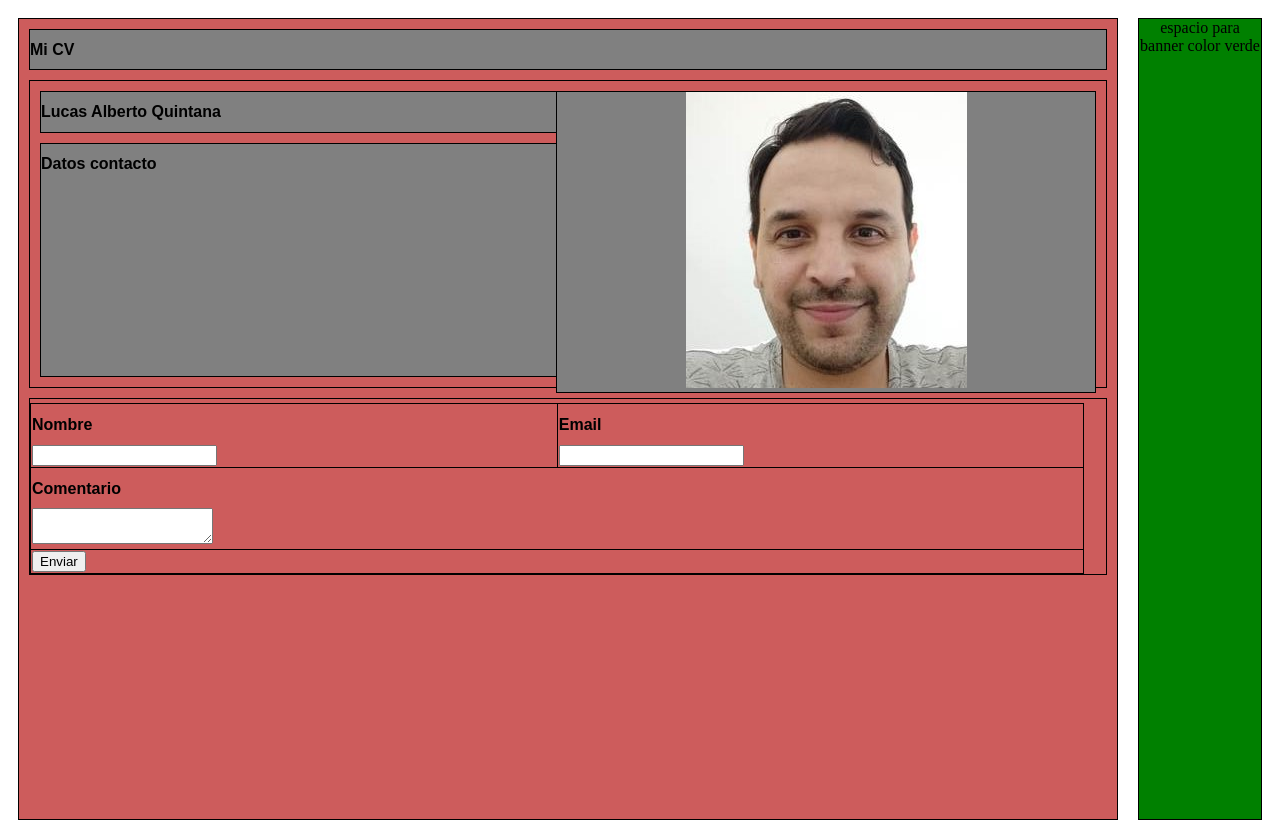
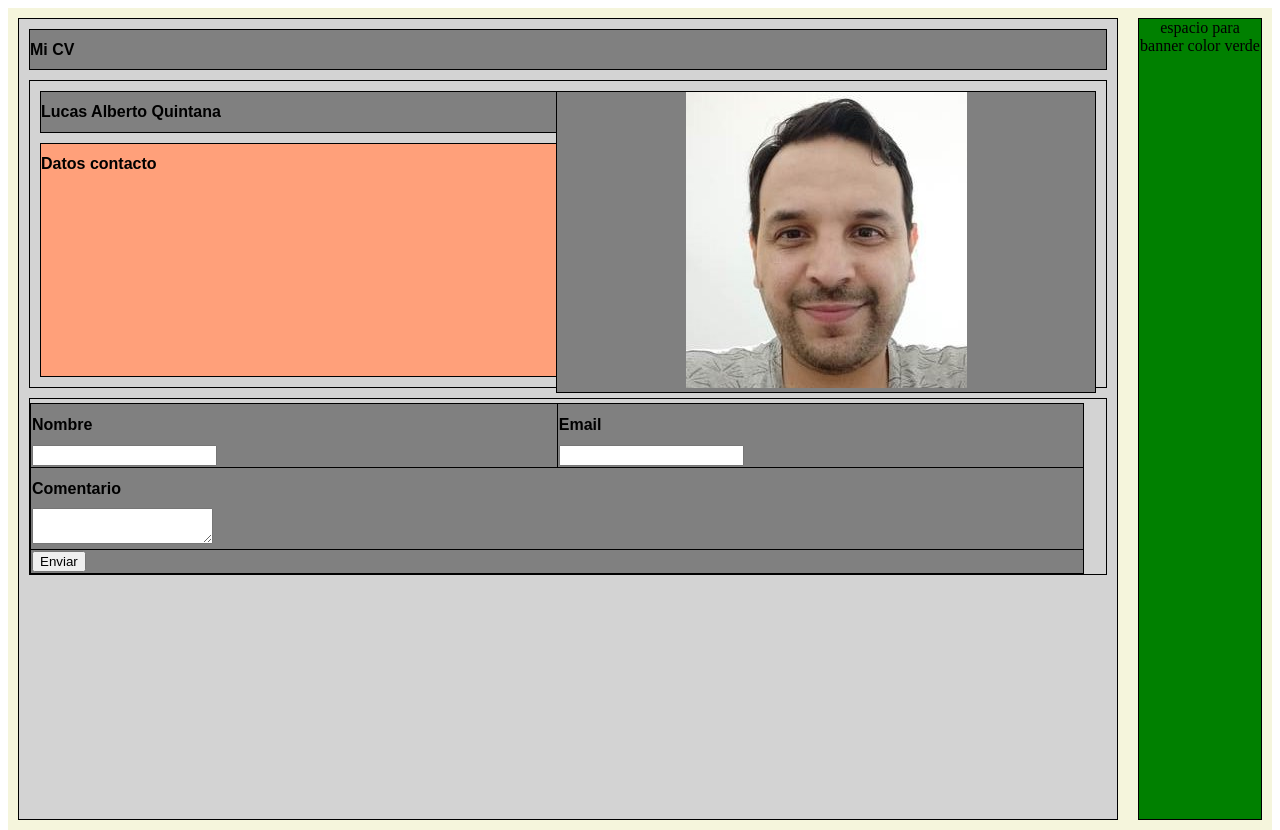
Before and after one commit to llccss1/Ejercicio-html1, a plain HTML site: page src/cv2.html in a window 1280 px wide. Drawn offline with Linux system fonts and the light colour scheme.

Commit message:
commit estilos

```diff
--- a/css/estilos2.css
+++ b/css/estilos2.css
@@ -12,6 +12,7 @@ h1 {
 #all {
     display: flex;
     align-items: stretch;
+    background-color:beige;
 }
 
 #banner {
@@ -35,7 +36,7 @@ h1 {
 }
 
 .cuadro {
-    background-color: indianred;
+    background-color: lightgray;
     border: 1px solid black;
     margin: 10px;
 }
@@ -55,9 +56,8 @@ h1 {
 
 #datos-contacto-cv {
     height: 29vh;
-
+    background: lightsalmon;
 }
-
 
 
 /*Estilo de tabla de contacto*/
@@ -71,4 +71,5 @@ td {
 
 #tabla-contacto {
     width: 98%;
+    background: grey;
 }
```
